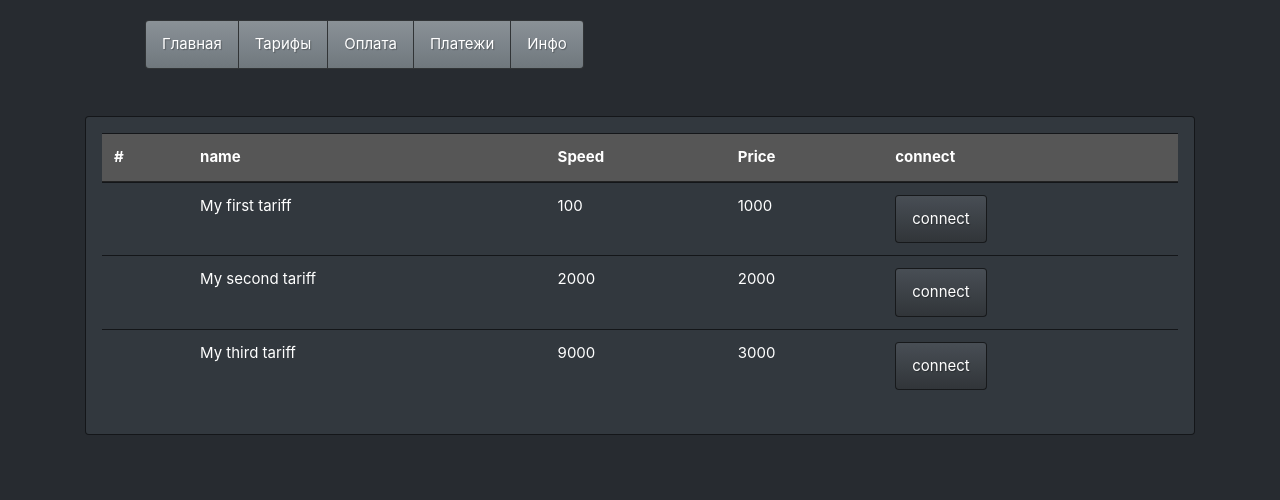
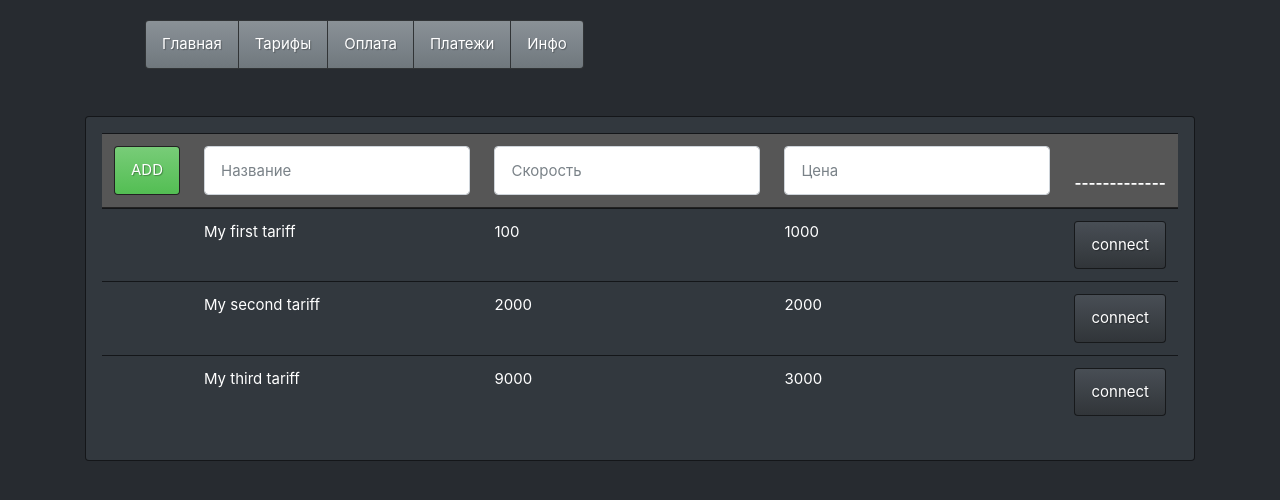
Before and after one commit to serg-bs/provider-ui, a React (Create React App) app: page /tariff in a window 1280 px wide. Shown: the top 500 px of the page. Built offline with nearby package versions, Linux system fonts and the light colour scheme.

Commit message:
Начал разработку вкладки информации

```diff
--- a/src/components/tarrifs/tariffs.js
+++ b/src/components/tarrifs/tariffs.js
@@ -1,7 +1,10 @@
-import React from "react";
+import React, {useState} from "react";
 import "./list.css"
 import Tariffsitems from "./tariffsitems";
 const Tariffs = (props) => {
+    const [tariffname,settariffname] = useState('');
+    const [tariffspeed,settariffspeed] = useState('');
+    const [tariffprice,settariffprice] = useState('');
     const {tariffData, updateTariff} = props;
 
     const elements = tariffData.map((item) => {
@@ -10,16 +13,17 @@ const Tariffs = (props) => {
         )
     })
     console.log(elements)
+    const class3 = ('form-control')
     return (
         <div className="person-details card top">
         <table className="table position">
-            <thead className="list-head">
+            <thead className="list-head ">
             <tr>
-                <th scope="col">#</th>
-                <th scope="col">name</th>
-                <th scope="col">Speed</th>
-                <th scope="col">Price</th>
-                <th scope="coll">connect</th>
+                <th scope="col"><button className="btn btn-success form-control">ADD</button></th>
+                <th scope="col"><input className={class3} placeholder="Название" value={tariffname} onChange={o => settariffname(o.target.value)}></input></th>
+                <th scope="col"><input className={class3} placeholder="Скорость" value={tariffspeed} onChange={o => settariffspeed(o.target.value)}></input></th>
+                <th scope="col"><input className={class3} placeholder="Цена" value={tariffprice} onChange={o => settariffprice(o.target.value)}></input></th>
+                <th>-------------</th>
             </tr>
             </thead>
             <tbody>{elements}</tbody>
```
